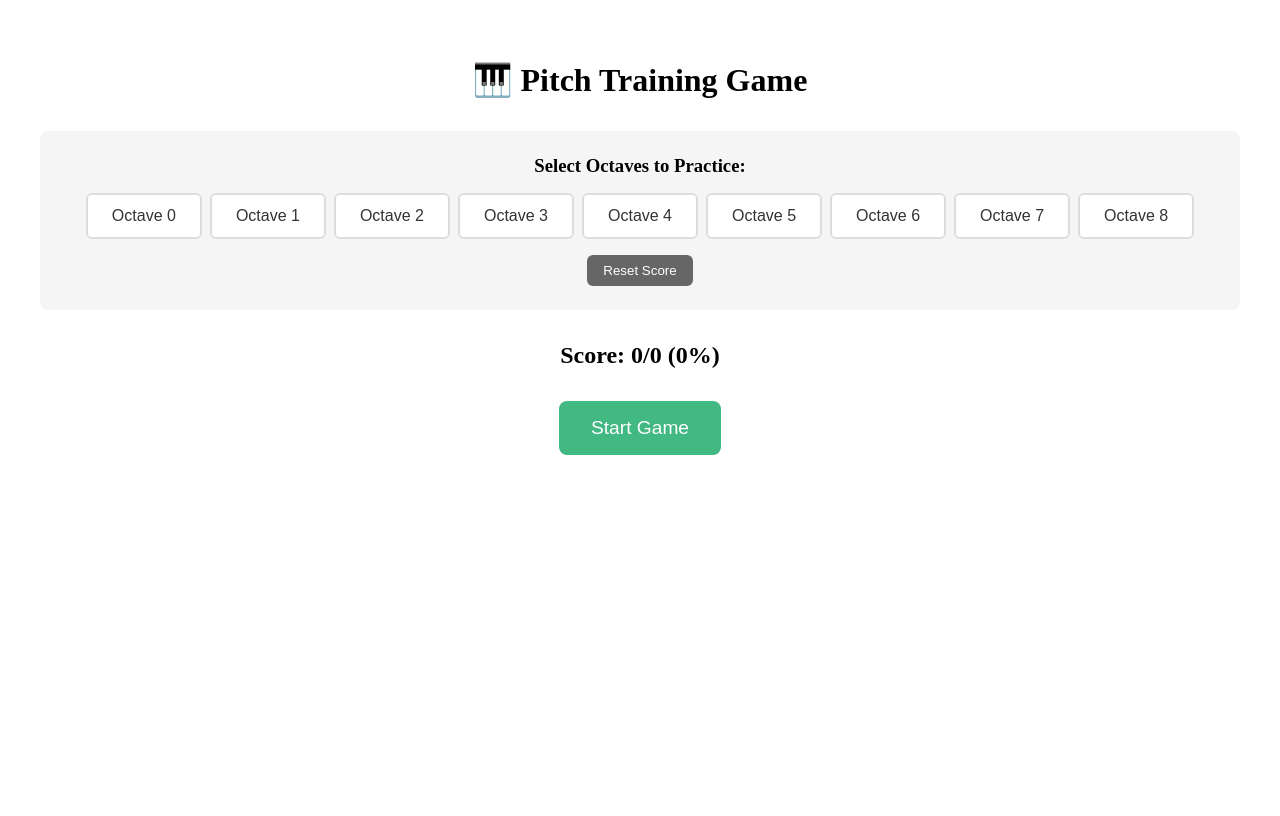
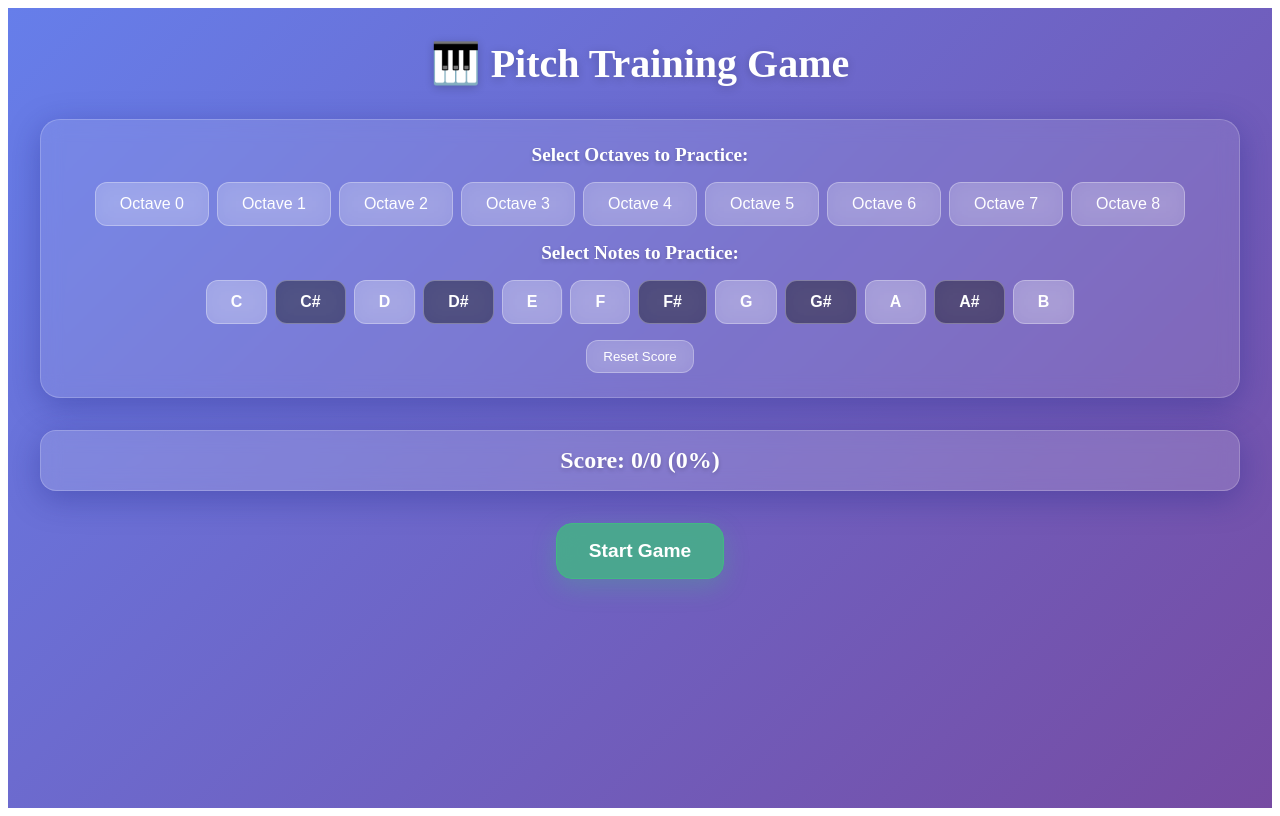
Before and after one commit to FrancqNicolas/pitch-training-v2, a Vue app: page / in a window 1280 px wide. Built offline with nearby package versions, Linux system fonts and the light colour scheme; the HTML template or start-up script is replaced by a standard one.

Commit message:
feat: prettier theme and note selection

```diff
--- a/src/App.vue
+++ b/src/App.vue
@@ -8,6 +8,7 @@ const selectedNote = ref<string>('')
 const feedback = ref<string>('')
 const score = ref({ correct: 0, total: 0 })
 const selectedOctaves = ref<string[]>([])
+const selectedNoteNames = ref<string[]>([])
 
 const playNote = (note: string) => {
   const audio = new Audio(piano[note])
@@ -19,15 +20,30 @@ const availableOctaves = computed(() => {
   return Array.from(octaveSet).sort((a, b) => Number(a) - Number(b))
 })
 
+const availableNoteNames = computed(() => {
+  const noteSet = new Set(allNotes.map(note => note.slice(0, -1)))
+  const noteOrder = ['C', 'C#', 'D', 'D#', 'E', 'F', 'F#', 'G', 'G#', 'A', 'A#', 'B']
+  return Array.from(noteSet).sort((a, b) => noteOrder.indexOf(a) - noteOrder.indexOf(b))
+})
+
 const filteredNotes = computed(() => {
-  if (selectedOctaves.value.length === 0) return allNotes
-  return allNotes.filter(note => selectedOctaves.value.includes(note.slice(-1)))
+  let notes = allNotes
+
+  if (selectedOctaves.value.length > 0) {
+    notes = notes.filter(note => selectedOctaves.value.includes(note.slice(-1)))
+  }
+
+  if (selectedNoteNames.value.length > 0) {
+    notes = notes.filter(note => selectedNoteNames.value.includes(note.slice(0, -1)))
+  }
+
+  return notes
 })
 
 const startNewRound = () => {
   const notes = filteredNotes.value
   if (notes.length === 0) {
-    feedback.value = 'Please select at least one octave!'
+    feedback.value = 'Please select at least one octave and/or note!'
     return
   }
   const randomIndex = Math.floor(Math.random() * notes.length)
@@ -55,7 +71,7 @@ const scorePercentage = computed(() => {
 })
 
 const octaves = computed(() => {
-  const notesToDisplay = selectedOctaves.value.length > 0 ? filteredNotes.value : allNotes
+  const notesToDisplay = (selectedOctaves.value.length > 0 || selectedNoteNames.value.length > 0) ? filteredNotes.value : allNotes
   const grouped = notesToDisplay.reduce((acc, note) => {
     const noteName = note.slice(0, -1)
     const octave = note.slice(-1)
@@ -76,6 +92,15 @@ const toggleOctave = (octave: string) => {
     selectedOctaves.value.push(octave)
   } else {
     selectedOctaves.value.splice(index, 1)
+  }
+}
+
+const toggleNoteName = (noteName: string) => {
+  const index = selectedNoteNames.value.indexOf(noteName)
+  if (index === -1) {
+    selectedNoteNames.value.push(noteName)
+  } else {
+    selectedNoteNames.value.splice(index, 1)
   }
 }
 
@@ -103,6 +128,19 @@ const resetScore = () => {
           Octave {{ octave }}
         </button>
       </div>
+
+      <h3>Select Notes to Practice:</h3>
+      <div class="note-selector">
+        <button
+          v-for="noteName in availableNoteNames"
+          :key="noteName"
+          @click="toggleNoteName(noteName)"
+          :class="['note-btn', isBlackKey(noteName) ? 'black-note' : 'white-note', selectedNoteNames.includes(noteName) ? 'selected' : '']"
+        >
+          {{ noteName }}
+        </button>
+      </div>
+
       <button @click="resetScore" class="reset-btn">Reset Score</button>
     </div>
 
@@ -141,27 +179,47 @@ const resetScore = () => {
 </template>
 
 <style scoped>
+* {
+  margin: 0;
+  padding: 0;
+  box-sizing: border-box;
+}
+
 .container {
-  max-width: 1200px;
-  margin: 0 auto;
+  min-height: 100vh;
+  background: linear-gradient(135deg, #667eea 0%, #764ba2 100%);
   padding: 2rem;
   text-align: center;
 }
 
 h1 {
   margin-bottom: 2rem;
+  color: white;
+  text-shadow: 0 2px 10px rgba(0, 0, 0, 0.2);
+  font-size: 2.5rem;
 }
 
 .options-section {
-  background: #f5f5f5;
+  background: rgba(255, 255, 255, 0.1);
+  backdrop-filter: blur(10px);
+  -webkit-backdrop-filter: blur(10px);
+  border: 1px solid rgba(255, 255, 255, 0.2);
   padding: 1.5rem;
-  border-radius: 8px;
+  border-radius: 20px;
   margin-bottom: 2rem;
+  box-shadow: 0 8px 32px 0 rgba(31, 38, 135, 0.37);
 }
 
 .options-section h3 {
+  margin-top: 1rem;
+  margin-bottom: 1rem;
+  color: white;
+  font-size: 1.2rem;
+  text-shadow: 0 2px 4px rgba(0, 0, 0, 0.2);
+}
+
+.options-section h3:first-child {
   margin-top: 0;
-  margin-bottom: 1rem;
 }
 
 .octave-selector {
@@ -174,46 +232,101 @@ h1 {
 
 .octave-btn {
   padding: 0.75rem 1.5rem;
-  background: white;
-  color: #333;
-  border: 2px solid #ddd;
-  border-radius: 6px;
+  background: rgba(255, 255, 255, 0.2);
+  backdrop-filter: blur(10px);
+  color: white;
+  border: 1px solid rgba(255, 255, 255, 0.3);
+  border-radius: 12px;
   cursor: pointer;
   transition: all 0.3s;
   font-size: 1rem;
+  font-weight: 500;
 }
 
 .octave-btn:hover {
-  border-color: #42b883;
+  background: rgba(255, 255, 255, 0.3);
+  transform: translateY(-2px);
+  box-shadow: 0 4px 12px rgba(0, 0, 0, 0.2);
 }
 
 .octave-btn.selected {
-  background: #42b883;
+  background: rgba(66, 184, 131, 0.8);
+  border-color: rgba(66, 184, 131, 1);
+  box-shadow: 0 4px 16px rgba(66, 184, 131, 0.4);
+}
+
+.note-selector {
+  display: flex;
+  gap: 0.5rem;
+  flex-wrap: wrap;
+  justify-content: center;
+  margin-bottom: 1rem;
+}
+
+.note-btn {
+  padding: 0.75rem 1.5rem;
+  border: 1px solid rgba(255, 255, 255, 0.3);
+  border-radius: 12px;
+  cursor: pointer;
+  transition: all 0.3s;
+  font-size: 1rem;
+  font-weight: bold;
+  backdrop-filter: blur(10px);
+}
+
+.note-btn.white-note {
+  background: rgba(255, 255, 255, 0.25);
   color: white;
-  border-color: #42b883;
+}
+
+.note-btn.black-note {
+  background: rgba(0, 0, 0, 0.4);
+  color: white;
+}
+
+.note-btn:hover {
+  transform: translateY(-2px);
+  box-shadow: 0 4px 12px rgba(0, 0, 0, 0.2);
+}
+
+.note-btn.selected {
+  border-color: rgba(66, 184, 131, 1);
+  border-width: 2px;
+  box-shadow: 0 0 20px rgba(66, 184, 131, 0.6);
 }
 
 .reset-btn {
   padding: 0.5rem 1rem;
-  background: #666;
+  background: rgba(255, 255, 255, 0.2);
+  backdrop-filter: blur(10px);
   color: white;
-  border: none;
-  border-radius: 6px;
+  border: 1px solid rgba(255, 255, 255, 0.3);
+  border-radius: 12px;
   cursor: pointer;
-  transition: background 0.3s;
+  transition: all 0.3s;
+  font-weight: 500;
 }
 
 .reset-btn:hover {
-  background: #555;
+  background: rgba(255, 255, 255, 0.3);
+  transform: translateY(-2px);
 }
 
 .score-board {
   margin-bottom: 2rem;
+  background: rgba(255, 255, 255, 0.15);
+  backdrop-filter: blur(10px);
+  border: 1px solid rgba(255, 255, 255, 0.2);
+  padding: 1rem;
+  border-radius: 16px;
+  box-shadow: 0 8px 32px 0 rgba(31, 38, 135, 0.37);
 }
 
 .score {
   font-size: 1.5rem;
   font-weight: bold;
+  color: white;
+  text-shadow: 0 2px 4px rgba(0, 0, 0, 0.2);
 }
 
 .controls {
@@ -223,16 +336,21 @@ h1 {
 .play-btn {
   font-size: 1.2rem;
   padding: 1rem 2rem;
-  background: #42b883;
+  background: rgba(66, 184, 131, 0.8);
+  backdrop-filter: blur(10px);
   color: white;
-  border: none;
-  border-radius: 8px;
+  border: 1px solid rgba(66, 184, 131, 1);
+  border-radius: 16px;
   cursor: pointer;
-  transition: background 0.3s;
+  transition: all 0.3s;
+  font-weight: 600;
+  box-shadow: 0 8px 24px rgba(66, 184, 131, 0.3);
 }
 
 .play-btn:hover {
-  background: #359268;
+  background: rgba(66, 184, 131, 1);
+  transform: translateY(-2px);
+  box-shadow: 0 12px 32px rgba(66, 184, 131, 0.4);
 }
 
 .feedback {
@@ -240,17 +358,21 @@ h1 {
   font-size: 1.3rem;
   font-weight: bold;
   padding: 1rem;
-  border-radius: 8px;
+  border-radius: 16px;
+  backdrop-filter: blur(10px);
+  border: 1px solid rgba(255, 255, 255, 0.2);
 }
 
 .feedback.correct {
-  background: #d4edda;
-  color: #155724;
+  background: rgba(40, 167, 69, 0.3);
+  color: white;
+  box-shadow: 0 4px 16px rgba(40, 167, 69, 0.3);
 }
 
 .feedback.wrong {
-  background: #f8d7da;
-  color: #721c24;
+  background: rgba(220, 53, 69, 0.3);
+  color: white;
+  box-shadow: 0 4px 16px rgba(220, 53, 69, 0.3);
 }
 
 .piano-container {
@@ -265,58 +387,69 @@ h1 {
   flex-direction: column;
   align-items: center;
   gap: 0.5rem;
+  background: rgba(255, 255, 255, 0.1);
+  backdrop-filter: blur(10px);
+  border: 1px solid rgba(255, 255, 255, 0.2);
+  padding: 1.5rem;
+  border-radius: 20px;
+  box-shadow: 0 8px 32px 0 rgba(31, 38, 135, 0.37);
 }
 
 .octave-label {
   font-weight: bold;
-  font-size: 0.9rem;
-  color: #666;
+  font-size: 1rem;
+  color: white;
+  text-shadow: 0 2px 4px rgba(0, 0, 0, 0.2);
 }
 
 .piano-keys {
   display: flex;
-  gap: 2px;
+  gap: 4px;
   flex-wrap: wrap;
   justify-content: center;
 }
 
 .piano-key {
   padding: 1rem;
-  border: 2px solid #333;
+  border: 2px solid rgba(255, 255, 255, 0.3);
   cursor: pointer;
   font-size: 0.9rem;
   font-weight: bold;
   transition: all 0.2s;
   min-width: 60px;
+  border-radius: 12px;
+  backdrop-filter: blur(10px);
 }
 
 .white-key {
-  background: white;
-  color: black;
+  background: rgba(255, 255, 255, 0.9);
+  color: #333;
 }
 
 .black-key {
-  background: #333;
+  background: rgba(0, 0, 0, 0.7);
   color: white;
 }
 
 .piano-key:hover:not(:disabled) {
-  transform: translateY(-2px);
-  box-shadow: 0 4px 8px rgba(0,0,0,0.2);
+  transform: translateY(-4px);
+  box-shadow: 0 8px 16px rgba(0, 0, 0, 0.3);
 }
 
 .piano-key:disabled {
   cursor: not-allowed;
-  opacity: 0.7;
+  opacity: 0.5;
 }
 
 .correct-key {
-  background: #28a745 !important;
+  background: rgba(40, 167, 69, 0.9) !important;
   color: white !important;
+  box-shadow: 0 0 20px rgba(40, 167, 69, 0.6) !important;
 }
 
 .wrong-key {
-  background: #dc3545 !important;
+  background: rgba(220, 53, 69, 0.9) !important;
   color: white !important;
+  box-shadow: 0 0 20px rgba(220, 53, 69, 0.6) !important;
 }
 </style>
```
